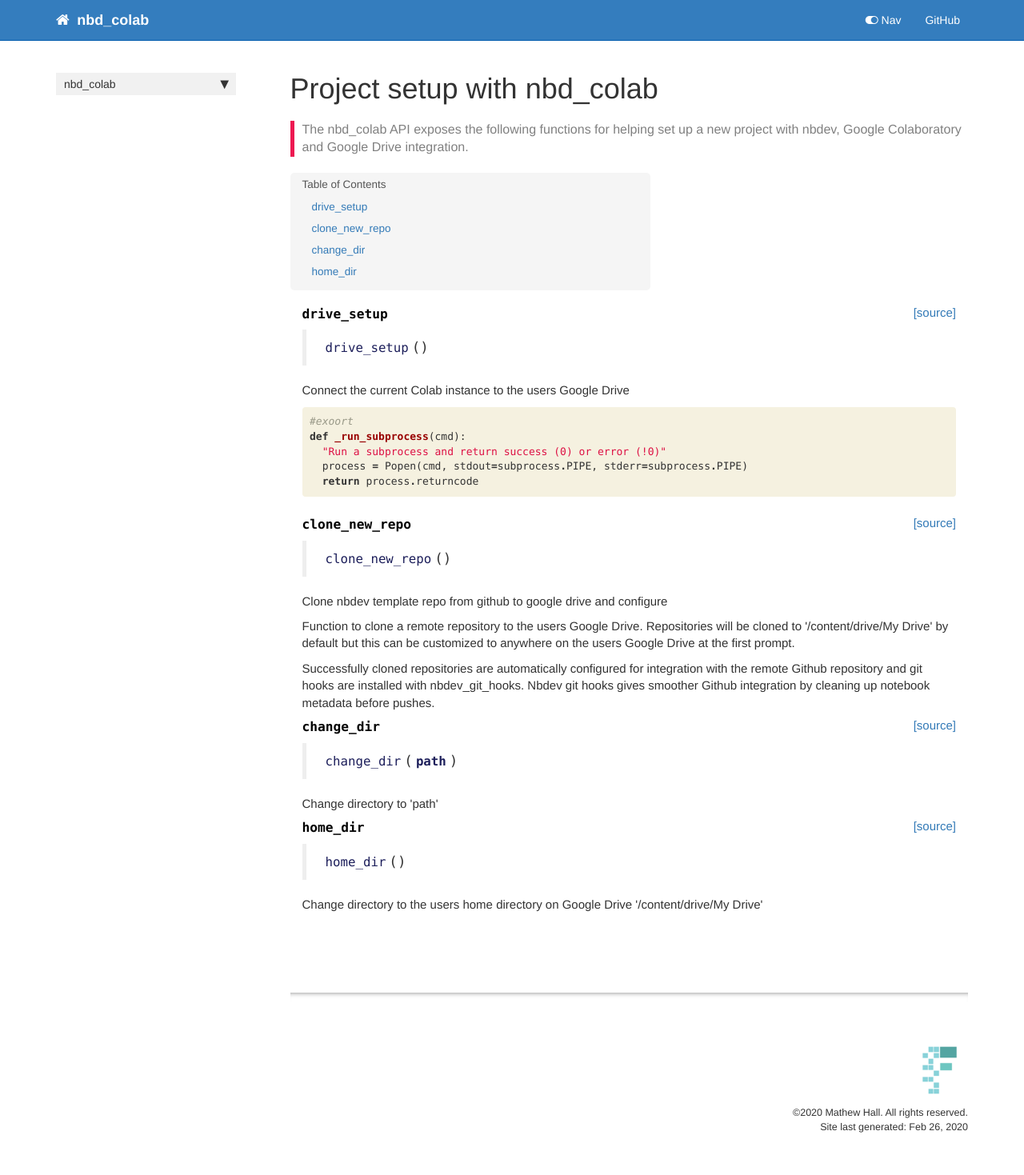
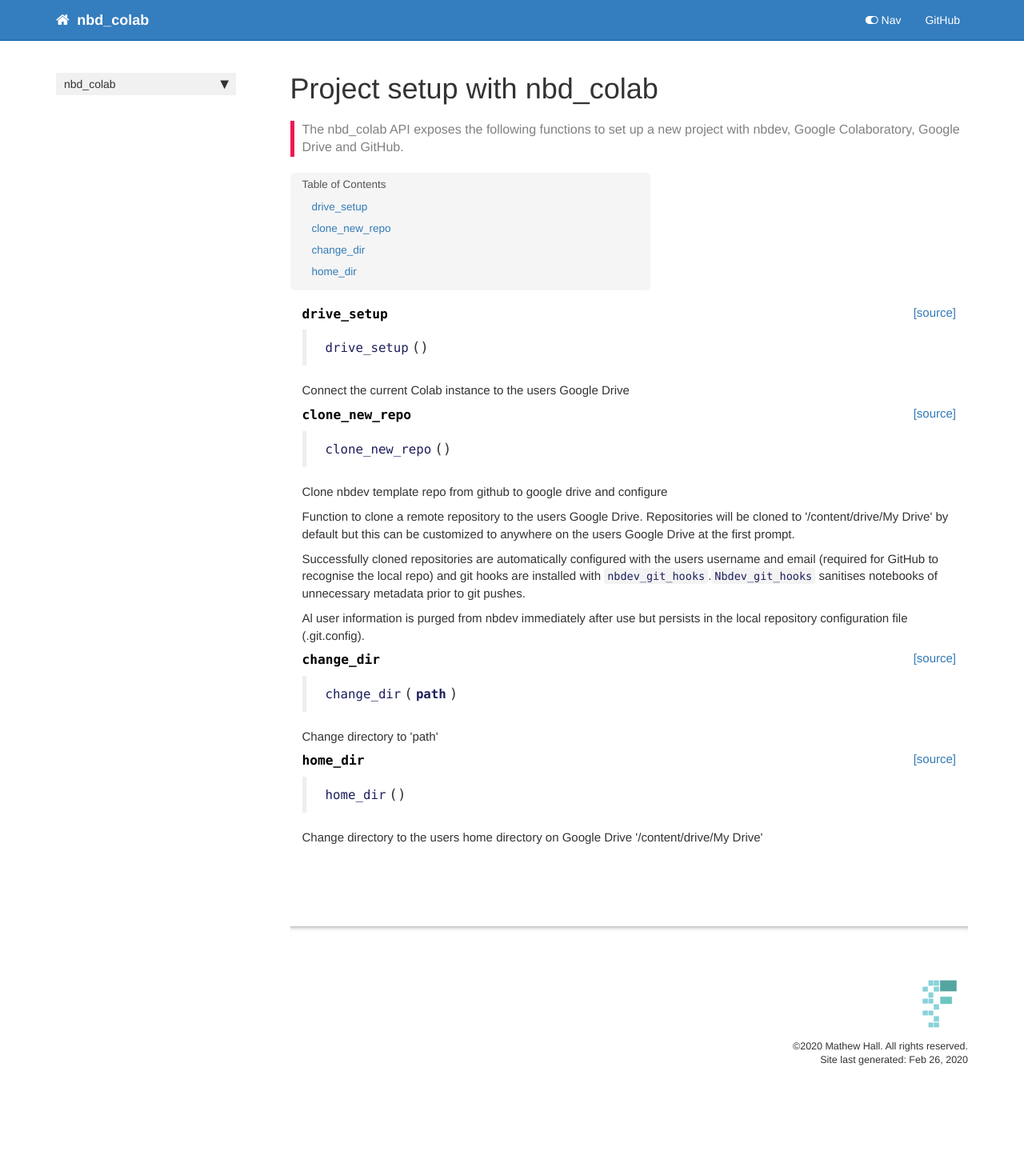
Before and after one commit to hallmx/nbd_colab, a Jekyll site: the page built from docs/core.html, in a window 1280 px wide. Shown: the whole page at 80% size. Built offline with Jekyll 4.4.1, drawn with Linux system fonts in a browser that asks for light colours; nearby versions of some CDN libraries; comment, search, counter and statistics services are not loaded; after the commit the page ends 1385 px from its top, so only the background shows below that.

Commit message:
docs updated

```diff
--- a/docs/core.html
+++ b/docs/core.html
@@ -5,7 +5,7 @@ title: Project setup with nbd_colab
 keywords: fastai
 sidebar: home_sidebar
 
-summary: "The nbd_colab API exposes the following functions for helping set up a new project with nbdev, Google Colaboratory and Google Drive integration."
+summary: "The nbd_colab API exposes the following functions to set up a new project with nbdev, Google Colaboratory, Google Drive and GitHub."
 ---
 <!--
 
@@ -54,20 +54,6 @@ summary: "The nbd_colab API exposes the following functions for helping set up a
 
 </div>
 <div class="cell border-box-sizing code_cell rendered">
-<div class="input">
-
-<div class="inner_cell">
-    <div class="input_area">
-<div class=" highlight hl-ipython3"><pre><span></span><span class="c1">#exoort</span>
-<span class="k">def</span> <span class="nf">_run_subprocess</span><span class="p">(</span><span class="n">cmd</span><span class="p">):</span>
-  <span class="s2">&quot;Run a subprocess and return success (0) or error (!0)&quot;</span>
-  <span class="n">process</span> <span class="o">=</span> <span class="n">Popen</span><span class="p">(</span><span class="n">cmd</span><span class="p">,</span> <span class="n">stdout</span><span class="o">=</span><span class="n">subprocess</span><span class="o">.</span><span class="n">PIPE</span><span class="p">,</span> <span class="n">stderr</span><span class="o">=</span><span class="n">subprocess</span><span class="o">.</span><span class="n">PIPE</span><span class="p">)</span>
-  <span class="k">return</span> <span class="n">process</span><span class="o">.</span><span class="n">returncode</span>
-</pre></div>
-
-    </div>
-</div>
-</div>
 
 </div>
 <div class="cell border-box-sizing code_cell rendered">
@@ -85,7 +71,7 @@ summary: "The nbd_colab API exposes the following functions for helping set up a
 
 
 <div class="output_markdown rendered_html output_subarea ">
-<h4 id="clone_new_repo" class="doc_header"><code>clone_new_repo</code><a href="https://github.com/hallmx/nbd_colab/tree/master/nbd_colab/core.py#L61" class="source_link" style="float:right">[source]</a></h4><blockquote><p><code>clone_new_repo</code>()</p>
+<h4 id="clone_new_repo" class="doc_header"><code>clone_new_repo</code><a href="https://github.com/hallmx/nbd_colab/tree/master/nbd_colab/core.py#L67" class="source_link" style="float:right">[source]</a></h4><blockquote><p><code>clone_new_repo</code>()</p>
 </blockquote>
 <p>Clone nbdev template repo from github to google drive and configure</p>
 
@@ -100,7 +86,8 @@ summary: "The nbd_colab API exposes the following functions for helping set up a
 <div class="cell border-box-sizing text_cell rendered"><div class="inner_cell">
 <div class="text_cell_render border-box-sizing rendered_html">
 <p>Function to clone a remote repository to the users Google Drive. Repositories will be cloned to '/content/drive/My Drive' by default but this can be customized to anywhere on the users Google Drive at the first prompt.</p>
-<p>Successfully cloned repositories are automatically configured for integration with the remote Github repository and git hooks are installed with nbdev_git_hooks. Nbdev git hooks gives smoother Github integration by cleaning up notebook metadata before pushes.</p>
+<p>Successfully cloned repositories are automatically configured with the users username and email (required for GitHub to recognise the local repo) and git hooks are installed with <code>nbdev_git_hooks</code>.<code>Nbdev_git_hooks</code> sanitises notebooks of unnecessary metadata prior to git pushes.</p>
+<p>Al user information is purged from nbdev immediately after use but persists in the local repository configuration file (.git.config).</p>
 
 </div>
 </div>
@@ -117,7 +104,7 @@ summary: "The nbd_colab API exposes the following functions for helping set up a
 
 
 <div class="output_markdown rendered_html output_subarea ">
-<h4 id="change_dir" class="doc_header"><code>change_dir</code><a href="https://github.com/hallmx/nbd_colab/tree/master/nbd_colab/core.py#L124" class="source_link" style="float:right">[source]</a></h4><blockquote><p><code>change_dir</code>(<strong><code>path</code></strong>)</p>
+<h4 id="change_dir" class="doc_header"><code>change_dir</code><a href="https://github.com/hallmx/nbd_colab/tree/master/nbd_colab/core.py#L129" class="source_link" style="float:right">[source]</a></h4><blockquote><p><code>change_dir</code>(<strong><code>path</code></strong>)</p>
 </blockquote>
 <p>Change directory to 'path'</p>
 
@@ -141,7 +128,7 @@ summary: "The nbd_colab API exposes the following functions for helping set up a
 
 
 <div class="output_markdown rendered_html output_subarea ">
-<h4 id="home_dir" class="doc_header"><code>home_dir</code><a href="https://github.com/hallmx/nbd_colab/tree/master/nbd_colab/core.py#L130" class="source_link" style="float:right">[source]</a></h4><blockquote><p><code>home_dir</code>()</p>
+<h4 id="home_dir" class="doc_header"><code>home_dir</code><a href="https://github.com/hallmx/nbd_colab/tree/master/nbd_colab/core.py#L135" class="source_link" style="float:right">[source]</a></h4><blockquote><p><code>home_dir</code>()</p>
 </blockquote>
 <p>Change directory to the users home directory on Google Drive '/content/drive/My Drive'</p>
 
--- a/docs/troubleshooting.html
+++ b/docs/troubleshooting.html
@@ -20,9 +20,6 @@ summary: "There are a number of quirks and gotchas to be aware of when working w
 <div class="container" id="notebook-container">
     {% raw %}
 
-<div class="cell border-box-sizing code_cell rendered">
-
-</div>
 <div class="cell border-box-sizing code_cell rendered">
 
 </div>
--- a/nbd_colab/_nbdev.py
+++ b/nbd_colab/_nbdev.py
@@ -14,7 +14,6 @@ index = {"drive_setup": "00_core.ipynb",
          "supress_warnings": "05_utils.ipynb"}
 
 modules = ["core.py",
-           "troubleshooting.py",
            "gpu.py",
            "utils.py"]
 
--- a/nbd_colab/troubleshooting.py
+++ b/nbd_colab/troubleshooting.py
@@ -1,6 +1,3 @@
 # AUTOGENERATED! DO NOT EDIT! File to edit: 02_troubleshooting.ipynb (unless otherwise specified).
 
 __all__ = []
-
-# Cell
-from nbdev import *
```
Also changed, not shown: nbd_colab/core.py (+6 -1 lines), 4 other files.
